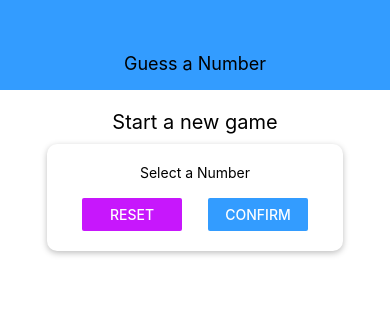
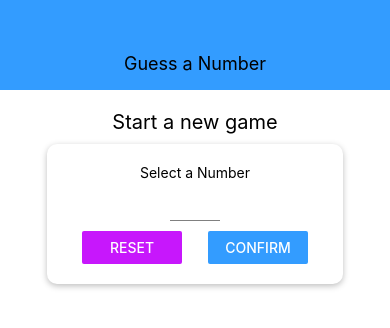
Before and after one commit to higorcoliveira/rn-complete-guide, a React Native app: screen / in a window 390 px wide. Shown: the top 328 px of the page. Built offline with nearby package versions, Linux system fonts and the light colour scheme.

Commit message:
Commits iniciais do jogo

```diff
--- a/App.js
+++ b/App.js
@@ -1,14 +1,26 @@
-import React, { useState } from 'react';
-import { StyleSheet, View, Button } from 'react-native';
+import React, {useState} from 'react';
+import { StyleSheet, View } from 'react-native';
 import Header from './components/Header';
-import StartGame from './screens/StartGame'
+import StartGame from './screens/StartGame';
+import Game from './screens/Game';
 
 export default function App() {
+  const [userNumber, setUserNumber] = useState();
+
+  const startGameHandler = (selectedNumber) => {
+    setUserNumber(selectedNumber);
+  }
+
+  let content = <StartGame onStartGame={startGameHandler} />;
+
+  if (userNumber) {
+    content = <Game userChoice={userNumber} />;
+  }
 
   return (
     <View style={styles.screen}>
         <Header title="Guess a Number" />
-        <StartGame />
+        {content}
     </View>
   );
 }
--- /dev/null
+++ b/components/Input.js
@@ -0,0 +1,17 @@
+import React from 'react';
+import { TextInput, StyleSheet } from 'react-native';
+
+const Input = props => {
+    return <TextInput {...props} style={{ ...styles.input, ...props.style }} />;
+}
+
+const styles = StyleSheet.create({
+    input: {
+        height: 30,
+        borderBottomColor: 'grey',
+        borderBottomWidth: 1,
+        marginVertical: 10
+    }
+});
+
+export default Input;
--- /dev/null
+++ b/components/NumberContainer.js
@@ -0,0 +1,30 @@
+import React from 'react';
+import { View, Text, StyleSheet } from 'react-native';
+
+import Colors from '../constants/Colors'
+
+const NumberContainer = props => {
+    return (
+        <View style={styles.container}>
+            <Text style={styles.number}>{props.children}</Text>
+        </View>
+    )
+}
+
+const styles = StyleSheet.create({
+    container: {
+        borderWidth: 2,
+        borderColor: Colors.secondary,
+        padding: 10,
+        borderRadius: 10,
+        marginVertical: 10,
+        alignItems: 'center',
+        justifyContent: 'center'
+    },
+    number: {
+        color: Colors.secondary,
+        fontSize: 22,
+    }
+});
+
+export default NumberContainer;
--- /dev/null
+++ b/screens/Game.js
@@ -0,0 +1,50 @@
+import React, {useState} from 'react';
+import { View, Text, Button, StyleSheet } from 'react-native';
+
+import NumberContainer from '../components/NumberContainer';
+import Card from '../components/Card';
+
+const generateRandomBetween = (min, max, exclude) => {
+    min = Math.ceil(min);
+    max = Math.floor(max);
+    const rndNum = Math.floor(Math.random() * (max - min)) + min;
+    if (rndNum === exclude) {
+        return generateRandomBetween(min, max, exclude);
+    } else {
+        return rndNum;
+    }
+};
+
+const Game = props => {
+    const [currentGuess, setCurrentGuess] = useState(
+        generateRandomBetween(1, 100, props.userChoice)
+    );
+
+    return (
+        <View style={styles.screen}>
+            <Text>Opponent's Guess</Text>
+            <NumberContainer>{currentGuess}</NumberContainer>
+            <Card style={styles.buttonContainer}>
+                <Button title="LOWER" onPress={() => {}} />
+                <Button title="GREATER" onPress={() => {}} />
+            </Card>
+        </View>
+    )
+}
+
+const styles = StyleSheet.create({
+    screen: {
+        flex: 1,
+        padding: 10,
+        alignItems: 'center'
+    },
+    buttonContainer: {
+        flexDirection: 'row',
+        justifyContent: 'space-around',
+        marginTop: 20,
+        width: 300,
+        maxWidth: '80%'
+    }
+});
+
+export default Game
--- a/screens/StartGame.js
+++ b/screens/StartGame.js
@@ -1,25 +1,76 @@
-import React from 'react';
-import { View, Text, StyleSheet, TextInput, Button } from 'react-native';
+import React, { useState } from 'react';
+import { View, Text, StyleSheet, Button, TouchableWithoutFeedback, Keyboard, Alert } from 'react-native';
 import Card from '../components/Card';
+import Input from '../components/Input';
+import NumberContainer from '../components/NumberContainer';
 import Colors from '../constants/Colors';
 
 const StartGame = props => {
+    const [enteredValue, setEnteredValue] = useState('');
+    const [confirmed, setConfirmed] = useState(false);
+    const [selectedNumber, setSelectedNumber] = useState();
+
+    const numberInputHandler = inpuText => {
+        setEnteredValue(inpuText.replace(/[^0-9]/g, ''));
+    };
+
+    const resetInputHandler = () => {
+        setEnteredValue('');
+        setConfirmed(false);
+    };
+
+    const confirmInputHandler = () => {
+        const chosenNumber = parseInt(enteredValue);
+        if (isNaN(chosenNumber) || chosenNumber <= 0 || chosenNumber > 99) {
+            Alert.alert('Invalid Number!', 'Number has to be a number between 1 and 99.', [{text: 'OK', style: 'destructive', onPress: resetInputHandler}])
+            return;
+        }
+        setConfirmed(true);
+        setSelectedNumber(parseInt(chosenNumber));
+        setEnteredValue('');
+        Keyboard.dismiss();
+    };
+
+    let confirmedOutput;
+    if (confirmed) {
+        confirmedOutput = (
+            <Card style={styles.summaryContainer}>
+                <Text>You selected</Text>
+                <NumberContainer>{selectedNumber}</NumberContainer>
+                <Button title="Start Game" onPress={() => props.onStartGame(selectedNumber)} />
+            </Card>
+        );
+    }
+
     return (
+        <TouchableWithoutFeedback onPress={() => {
+            Keyboard.dismiss();
+        }}>
             <View style={styles.screen}>
                 <Text style={styles.title}>Start a new game</Text>
                 <Card style={styles.inputContainer}>
                     <Text>Select a Number</Text>
-                <TextInput />
+                    <Input style={styles.input}
+                        blurOnSubmit
+                        autoCapitalize='none'
+                        autoCorrect={false}
+                        keyboardType="number-pad"
+                        maxLength={2}
+                        onChangeText={numberInputHandler}
+                        value={enteredValue}
+                    />
                     <View style={styles.buttonContainer}>
                         <View style={styles.button}>
-                        <Button title="Reset" onPress={() => {}} color={Colors.secondary} />
+                            <Button title="Reset" onPress={resetInputHandler} color={Colors.secondary} />
                         </View>
                         <View style={styles.button}>
-                        <Button title="Confirm" onPress={() => {}} color={Colors.primary} />
+                            <Button title="Confirm" onPress={confirmInputHandler} color={Colors.primary} />
                         </View>
                     </View>
                 </Card>
+                {confirmedOutput}
             </View>
+        </TouchableWithoutFeedback>
     )
 }
 
@@ -46,6 +97,14 @@
     },
     button: {
         width: 100
+    },
+    input: {
+        width: 50,
+        textAlign: 'center'
+    },
+    summaryContainer: {
+        marginTop: 20,
+        alignItems: 'center',
     }
 });
 
```
Lines whose indentation alone changed are shown as unchanged.
